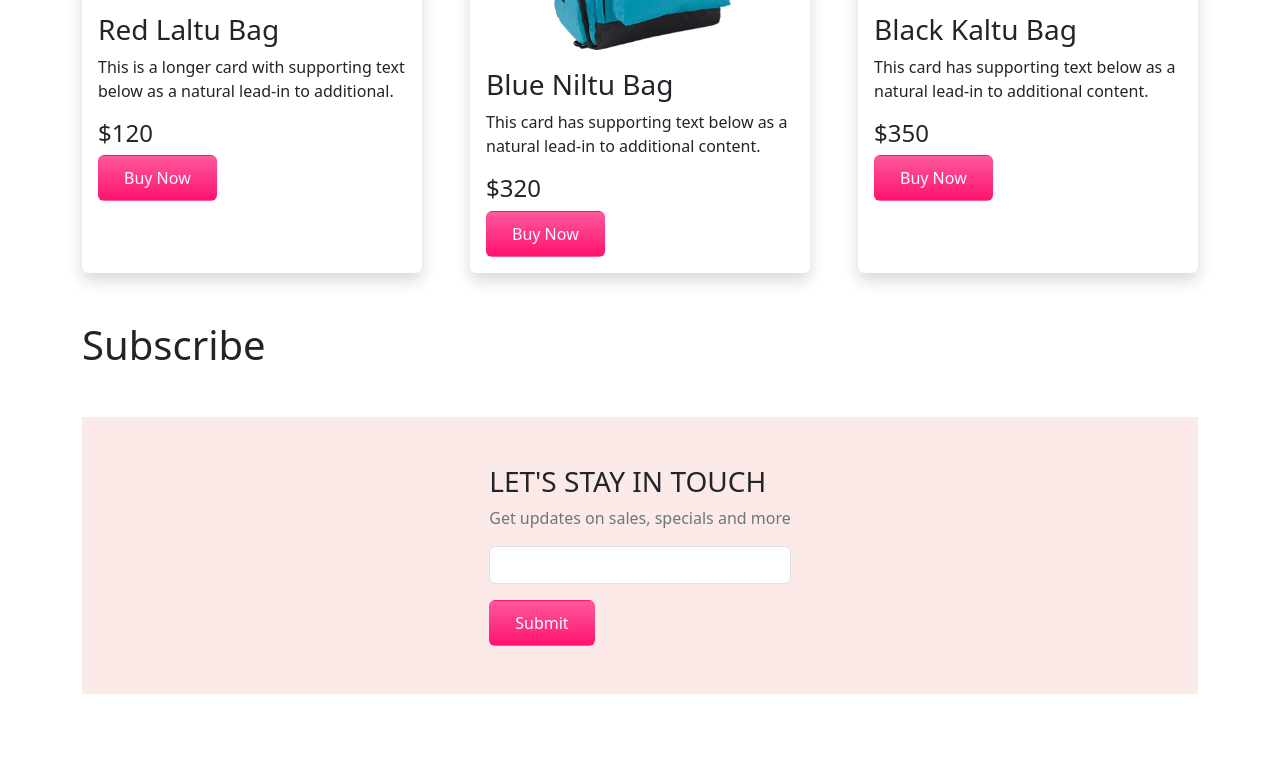
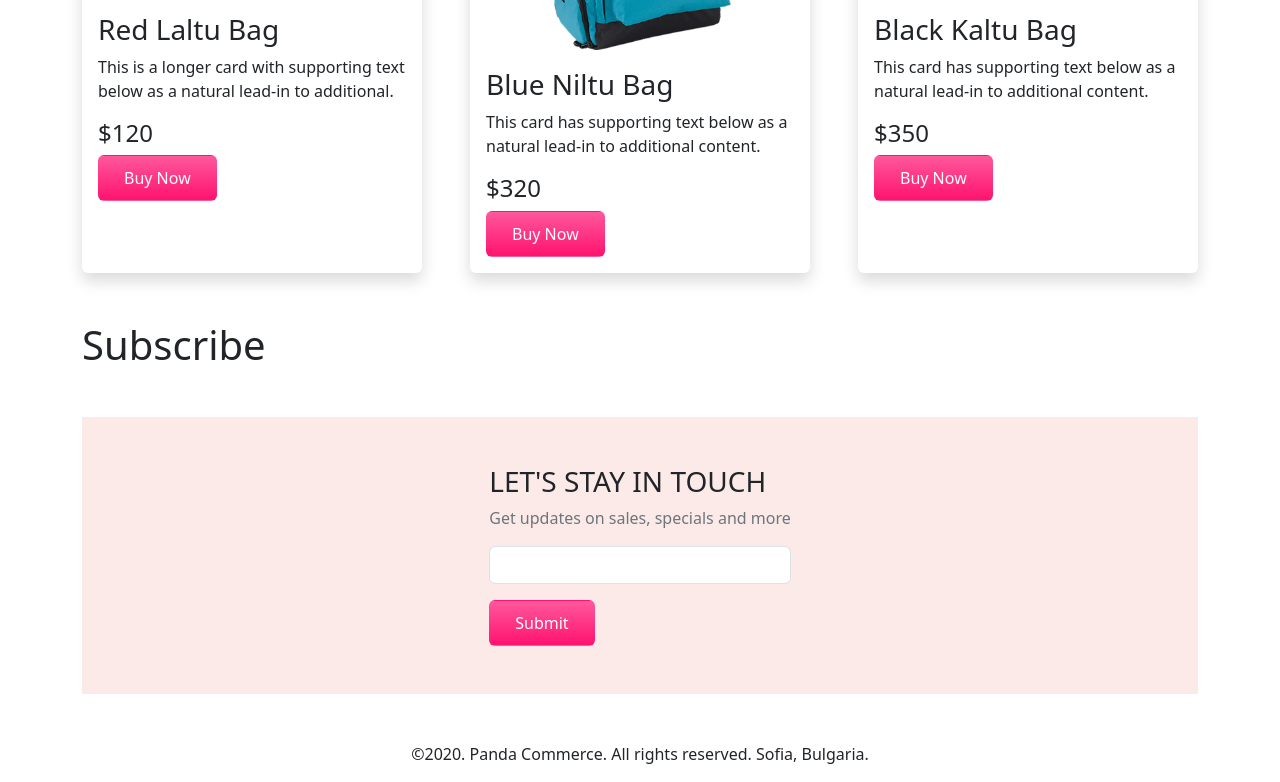
Before and after one commit to SuraiyaAkterTrishna/panda-commerce-recap, a plain HTML site: page index.html in a window 1280 px wide. Shown: the part 1892-2674 px from the top of the page. Before the commit the page ends 2634 px from the top, so only its background shows below. Drawn offline with nearby package versions, Linux system fonts and the light colour scheme.

Commit message:
footer done

```diff
--- a/index.html
+++ b/index.html
@@ -261,8 +261,8 @@
         footer start
         -------------------------------------------------------------------------------------------------------
     -->
-  <footer>
-
+  <footer class="text-center">
+    <p>©2020. Panda Commerce. All rights reserved. Sofia, Bulgaria.</p>
   </footer>
   <!-- bootstrap js -->
   <script src="https://cdn.jsdelivr.net/npm/bootstrap@5.3.0-alpha1/dist/js/bootstrap.min.js"></script>
```
